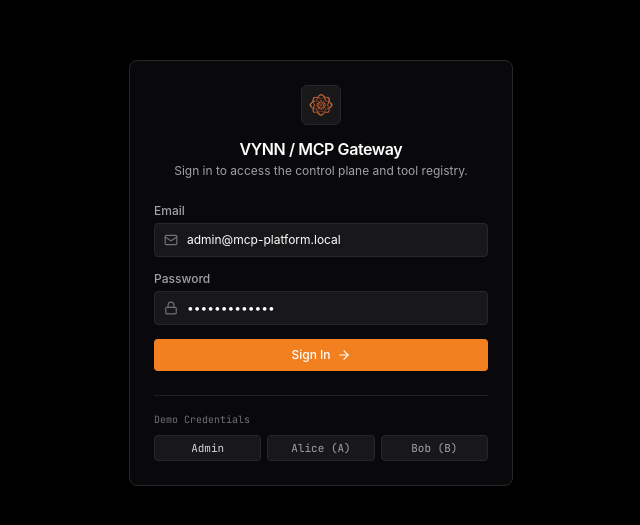
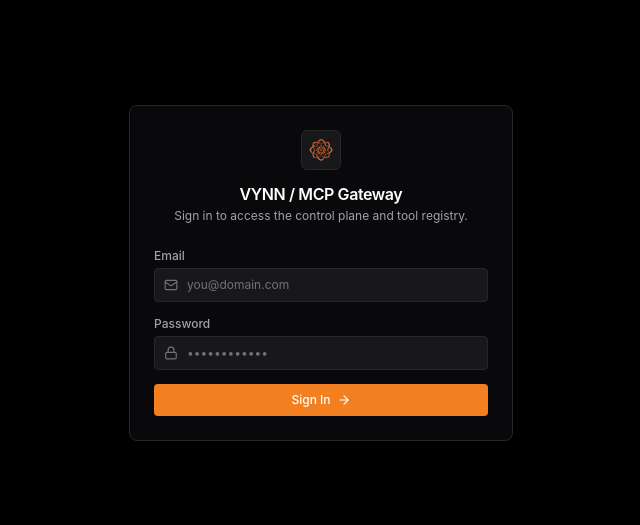
Before and after one commit to yash-pouranik/mcp-gateway-k8s, a React (Vite) app in the folder apps/dashboard/: page / in a window 1280 px wide. Shown: the part 127-652 px from the top of the page, without its empty margins (319-959 px from the left). Built offline with nearby package versions, Linux system fonts and the light colour scheme.

Commit message:
fix(security): remove prefilled credentials and enforce rate limits on chat

```diff
--- a/apps/dashboard/src/components/LoginView.tsx
+++ b/apps/dashboard/src/components/LoginView.tsx
@@ -7,8 +7,8 @@ interface LoginViewProps {
 }
 
 export const LoginView: React.FC<LoginViewProps> = ({ onLoginSuccess }) => {
-  const [email, setEmail] = useState('admin@mcp-platform.local');
-  const [password, setPassword] = useState('AdminPass123!');
+  const [email, setEmail] = useState('');
+  const [password, setPassword] = useState('');
   const [error, setError] = useState<string | null>(null);
   const [loading, setLoading] = useState(false);
 
@@ -24,12 +24,6 @@ export const LoginView: React.FC<LoginViewProps> = ({ onLoginSuccess }) => {
     } finally {
       setLoading(false);
     }
-  };
-
-  const handleQuickFill = (userEmail: string, userPass: string) => {
-    setEmail(userEmail);
-    setPassword(userPass);
-    setError(null);
   };
 
   return (
@@ -100,35 +94,6 @@ export const LoginView: React.FC<LoginViewProps> = ({ onLoginSuccess }) => {
             <ArrowRight className="w-3.5 h-3.5" />
           </button>
         </form>
-
-        <div className="mt-6 pt-4 border-t border-zinc-850">
-          <div className="text-[10px] text-zinc-500 font-mono mb-2">
-            Demo Credentials
-          </div>
-          <div className="grid grid-cols-3 gap-1.5">
-            <button
-              type="button"
-              onClick={() => handleQuickFill('admin@mcp-platform.local', 'AdminPass123!')}
-              className="py-1 px-2 bg-zinc-900 hover:bg-zinc-800 border border-zinc-800 rounded text-[11px] font-mono text-zinc-300 transition text-center"
-            >
-              Admin
-            </button>
-            <button
-              type="button"
-              onClick={() => handleQuickFill('member_a@mcp-platform.local', 'MemberPass123!')}
-              className="py-1 px-2 bg-zinc-900 hover:bg-zinc-800 border border-zinc-800 rounded text-[11px] font-mono text-zinc-400 transition text-center"
-            >
-              Alice (A)
-            </button>
-            <button
-              type="button"
-              onClick={() => handleQuickFill('member_b@mcp-platform.local', 'MemberPass123!')}
-              className="py-1 px-2 bg-zinc-900 hover:bg-zinc-800 border border-zinc-800 rounded text-[11px] font-mono text-zinc-400 transition text-center"
-            >
-              Bob (B)
-            </button>
-          </div>
-        </div>
       </div>
     </div>
   );
```
Also changed, not shown: 1 other file (tests, documents, lock files or other folders).
